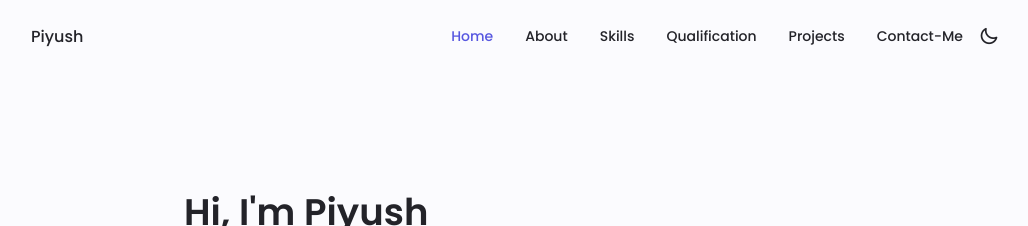
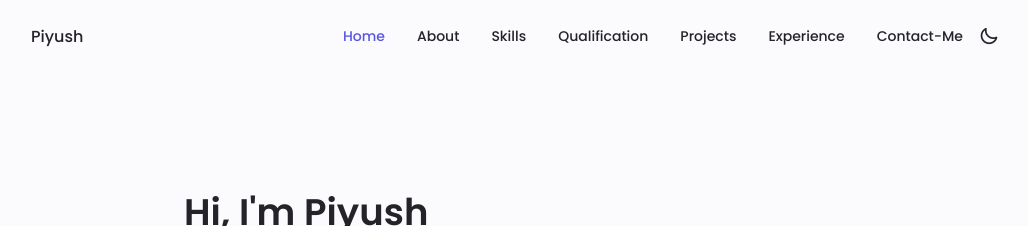
Before and after one commit to RamO9O1/portfolio, a website: page index.html in a window 1280 px wide. Shown: the top 226 px of the page, without its empty margins (125-1153 px from the left). Drawn offline with nearby package versions, Linux system fonts and the light colour scheme.

Commit message:
complete code

```diff
--- a/index.html
+++ b/index.html
@@ -41,6 +41,11 @@
           <li class="nav__item">
             <a href="#portfolio" class="nav__link">
               <i class="uil uil-scenery nav__icon"></i>Projects
+            </a>
+          </li>
+          <li class="nav__item">
+            <a href="#experience" class="nav__link">
+              <i class="uil uil-scenery nav__icon"></i>Experience
             </a>
           </li>
           <li class="nav__item">
@@ -486,7 +491,7 @@
     <br /><br /><br /><br />
     <!--==================== EXPERIENCE ==================-->
 
-    <section class="qualification__section service__section" id="qualification">
+    <section class="qualification__section service__section" id="experience">
       <h2 class="section__title">Experience</h2>
       <span class="section__subtitle">My work history</span>
 
```
